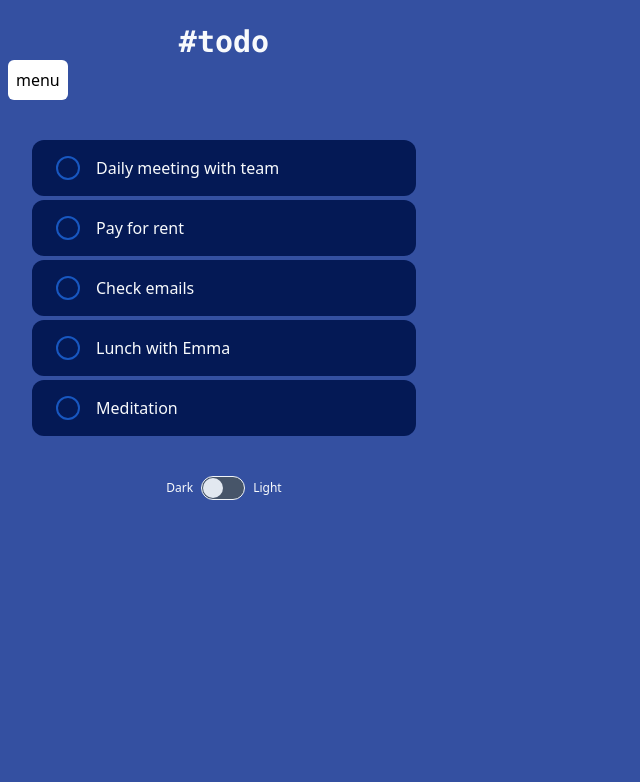
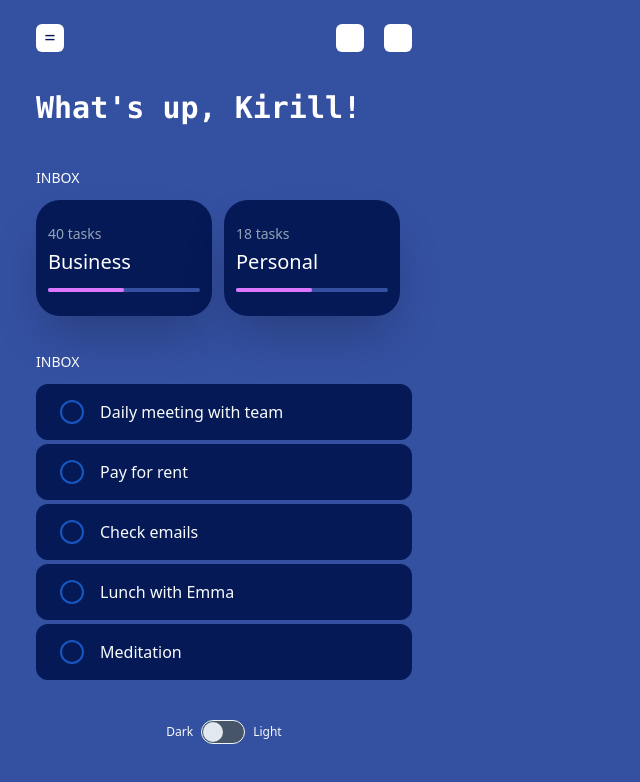
Before and after one commit to Cyber-Kira/todo, a React (Create React App) app: page / in a window 1280 px wide. Shown: the top 782 px of the page, without its empty margins (0-640 px from the left). Built offline with nearby package versions, Linux system fonts and the light colour scheme.

Commit message:
feat: add components markup

```diff
--- a/src/components/App/App.tsx
+++ b/src/components/App/App.tsx
@@ -1,6 +1,7 @@
 import React, { useState } from 'react'
 import { toggleThemeClass } from '../../utils'
 import { Background } from '../Background'
+import { Header } from '../Header'
 import { ThemeToggle } from '../ThemeToggle'
 import { TotoItem } from '../TodoItem'
 
@@ -23,17 +24,37 @@ export const App = () => {
 					open ? 'animate-slideIn pointer-events-none' : 'animate-slideOut'
 				} max-w-md mx-auto`}
 			>
-				<div className='text-3xl text-lightTextColor dark:text-slate-50 text-center mt-6 font-bold font-mono transition-colors'>
-					#todo
+				<Header toggleMenu={toggleMenu} />
+				<div className='text-black dark:text-white text-3xl px-9 pt-9 font-mono font-semibold leading-10 transition-colors'>
+					What&apos;s up, Kirill!
 				</div>
-				<button
-					onClick={toggleMenu}
-					type='button'
-					className='bg-white rounded-md ml-2 p-2 pointer-events-auto'
-				>
-					menu
-				</button>
-				<div className='mt-10 px-8 flex flex-col gap-1'>
+				<div className='mt-10 px-9 flex flex-col gap-1'>
+					<p className='text-black dark:text-white text-sm uppercase mb-2'>
+						Inbox
+					</p>
+					<div className='relative h-28'>
+						<div className='absolute top-0 left-0 flex gap-3'>
+							<div className='w-44 text-black dark:text-white rounded-3xl bg-purpleDark px-3 py-6 shadow-2xl cursor-pointer'>
+								<p className='mb-1 text-sm text-slate-400'>40 tasks</p>
+								<p className='mb-3 text-xl'>Business</p>
+								<div className='w-full h-1 bg-purpleLight rounded-lg'>
+									<div className='w-1/2 bg-purpleBright h-1 rounded-lg backdrop-brightness-150' />
+								</div>
+							</div>
+							<div className='w-44 text-black dark:text-white rounded-3xl bg-purpleDark px-3 py-6 shadow-2xl cursor-pointer'>
+								<p className='mb-1 text-sm text-slate-400'>18 tasks</p>
+								<p className='mb-3 text-xl'>Personal</p>
+								<div className='w-full h-1 bg-purpleLight rounded-lg'>
+									<div className='w-1/2 bg-purpleBright h-1 rounded-lg backdrop-brightness-150' />
+								</div>
+							</div>
+						</div>
+					</div>
+				</div>
+				<div className='mt-10 px-9 flex flex-col gap-1'>
+					<p className='text-black dark:text-white text-sm uppercase mb-2'>
+						Inbox
+					</p>
 					<TotoItem title='Daily meeting with team' />
 					<TotoItem title='Pay for rent' />
 					<TotoItem title='Check emails' />
--- /dev/null
+++ b/src/components/Header/Header.tsx
@@ -0,0 +1,22 @@
+/* eslint-disable arrow-body-style */
+import React from 'react'
+
+interface Props {
+	toggleMenu: () => void
+}
+
+export const Header = ({ toggleMenu }: Props) => {
+	return (
+		<div className='flex gap-5 justify-between items-center mt-6 px-9'>
+			<button
+				onClick={toggleMenu}
+				type='button'
+				className='bg-purpleLight dark:bg-white text-white dark:text-purpleDark text-xl rounded-md w-7 h-7 pointer-events-auto mr-auto transition-colors'
+			>
+				=
+			</button>
+			<div className='bg-purpleLight dark:bg-white rounded-md w-7 h-7 transition-colors' />
+			<div className='bg-purpleLight dark:bg-white rounded-md w-7 h-7 transition-colors' />
+		</div>
+	)
+}
--- /dev/null
+++ b/src/components/Header/index.ts
@@ -0,0 +1 @@
+export * from './Header'
```
